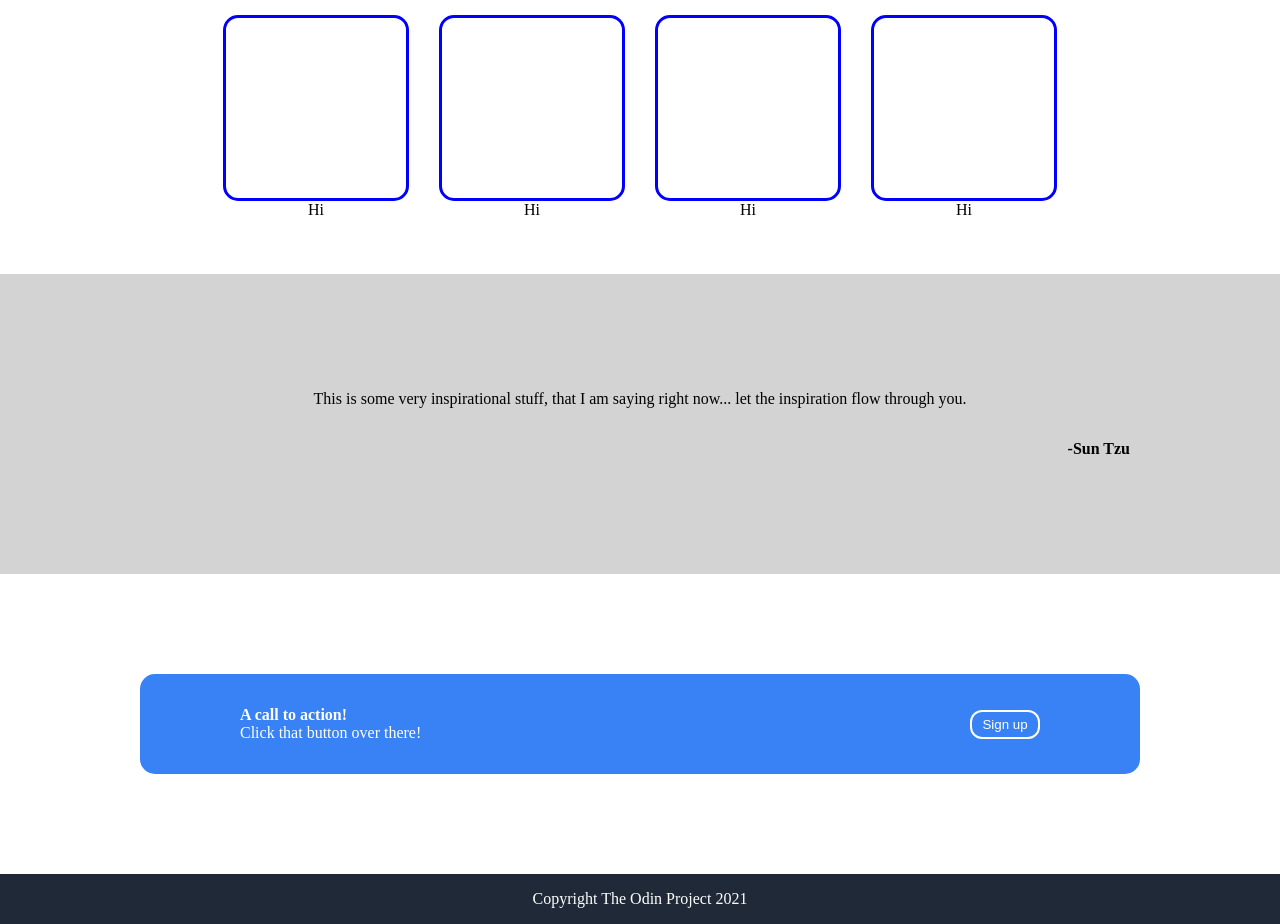
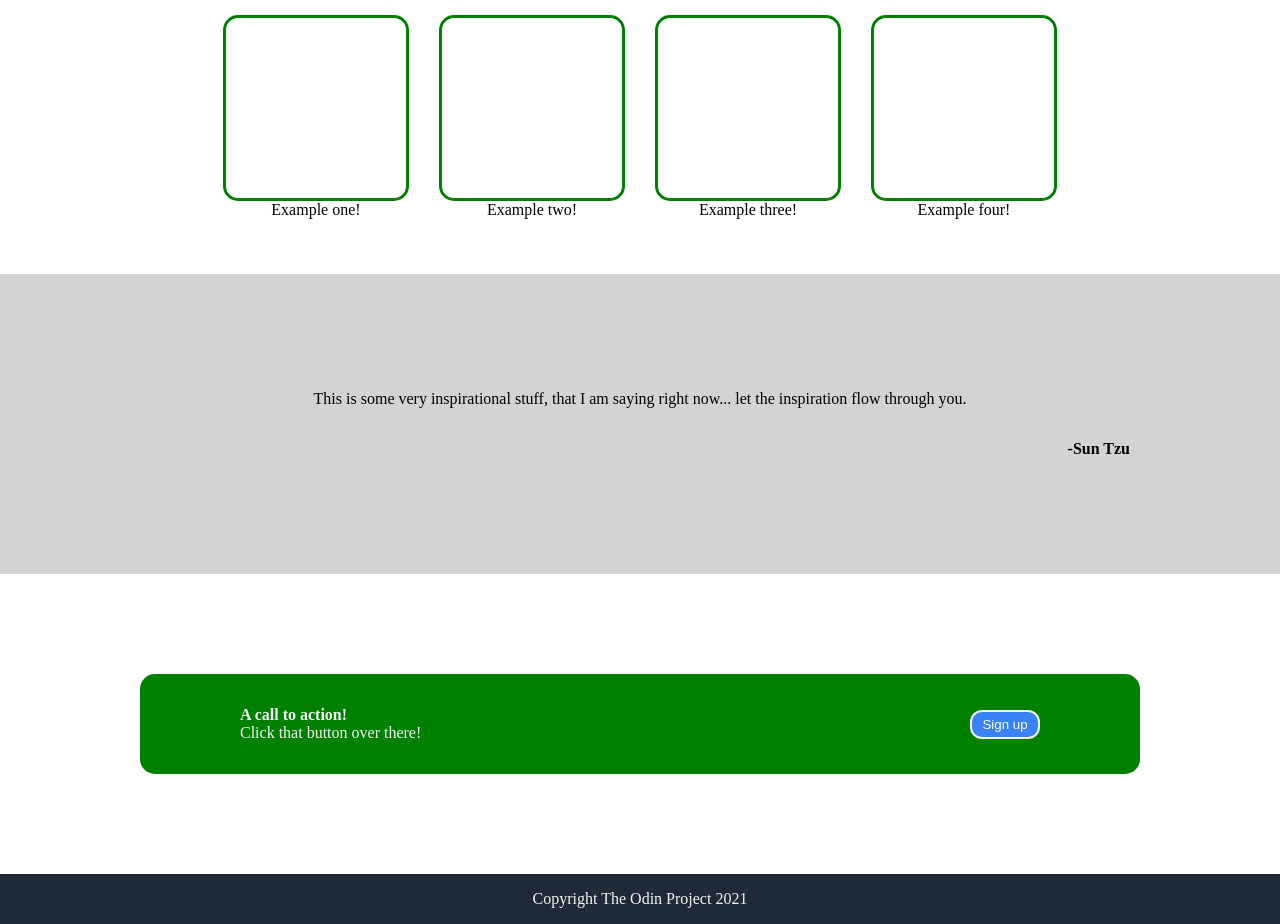
Before and after one commit to monotonalmusic/Landing-page-project, a plain HTML site: page index.html in a window 1280 px wide. Shown: the part 477-1401 px from the top of the page. Drawn offline with Linux system fonts and the light colour scheme.

Commit message:
Added some more flair with green accents, tidied things up

```diff
--- a/index.html
+++ b/index.html
@@ -37,28 +37,28 @@
         </div>
         <div class="block-two">
             <div class="block-two-header">
-                Some random information.
+                Here's what we're up to...
             </div>
         </div>
         <div class="block-three">
             <div class="row">
                 <div class="box-and-caption">
                     <div class="box"></div>
-                    <span class="caption">Hi</span>
+                    <span class="caption">Example one!</span>
                 </div>
                 <div class="box-and-caption">
                     <div class="box"></div>
-                    <span class="caption">Hi</span>
+                    <span class="caption">Example two!</span>
                  </div>
             </div>
             <div class="row">
                 <div class="box-and-caption">
                     <div class="box"></div>
-                    <span class="caption">Hi</span>
+                    <span class="caption">Example three!</span>
                 </div>
                 <div class="box-and-caption">
                     <div class="box"></div>
-                    <span class="caption">Hi</span>
+                    <span class="caption">Example four!</span>
                 </div>
              </div>
         </div>
--- a/style.css
+++ b/style.css
@@ -7,7 +7,7 @@ body {
 
 a {
     text-decoration: none;
-    color:grey;
+    color: whitesmoke;
 
 }
 
@@ -34,7 +34,7 @@ ul {
 }
 
 .header-logo {
-    color: white;
+    color: whitesmoke;
     font-size: 32px;
     font-weight: 900;
     min-width: auto;
@@ -57,7 +57,7 @@ ul {
 }
 
 .block-one-header {
-    color: white;
+    color: whitesmoke;
     font-size: 24px;
 }
 
@@ -76,7 +76,7 @@ button {
     color: white;
     border-radius: 12px;
     outline: none;
-    border: 2px solid white;
+    border: 2px solid whitesmoke;
     padding: 5px;
     width: 70px;
 
@@ -97,7 +97,7 @@ button {
 }
 
 .box {
-    border: solid 3px blue;
+    border: solid 3px green;
     border-radius: 15px;
     padding: 15px;
     margin: 0;
@@ -157,9 +157,9 @@ button {
     flex-flow: row ;
     justify-content: space-between;
     align-items: center;
-    background-color: #3882f6;
+    background-color: green;
     border-radius: 15px;
-    color: white;
+    color: whitesmoke;
     padding-left: 100px;
     padding-right: 100px;
     margin: auto;
@@ -174,7 +174,7 @@ button {
     flex: 1;
     align-items: center;
     justify-content: center;
-    color: white;
+    color: whitesmoke;
     background-color: #1F2937;
     height: 50px;
     min-height: 50px;
```
